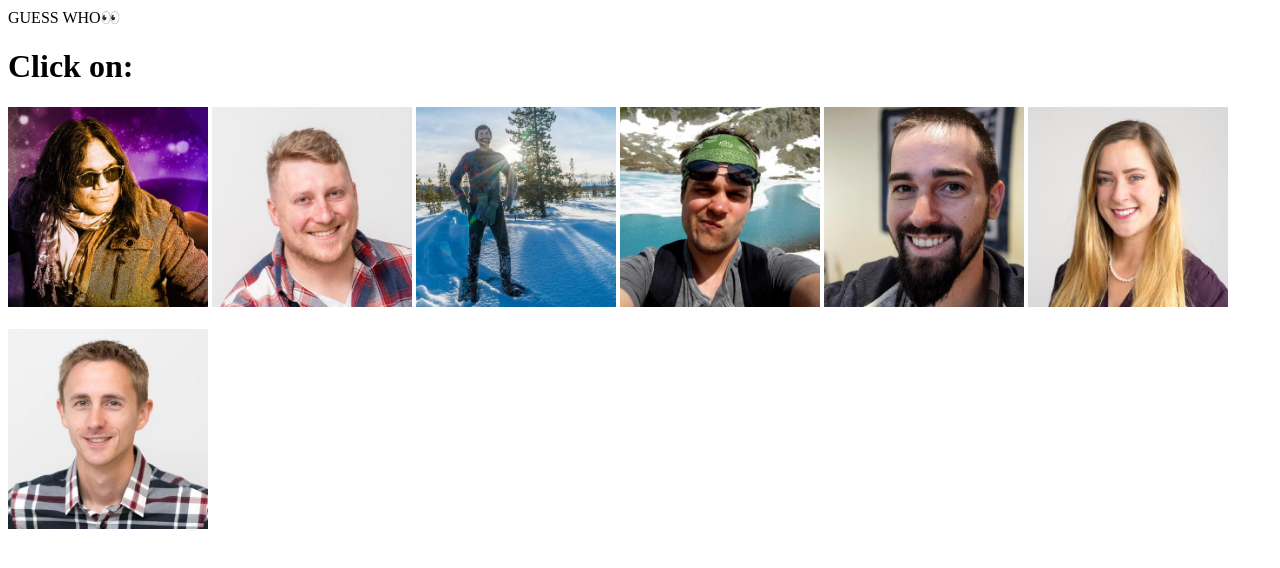
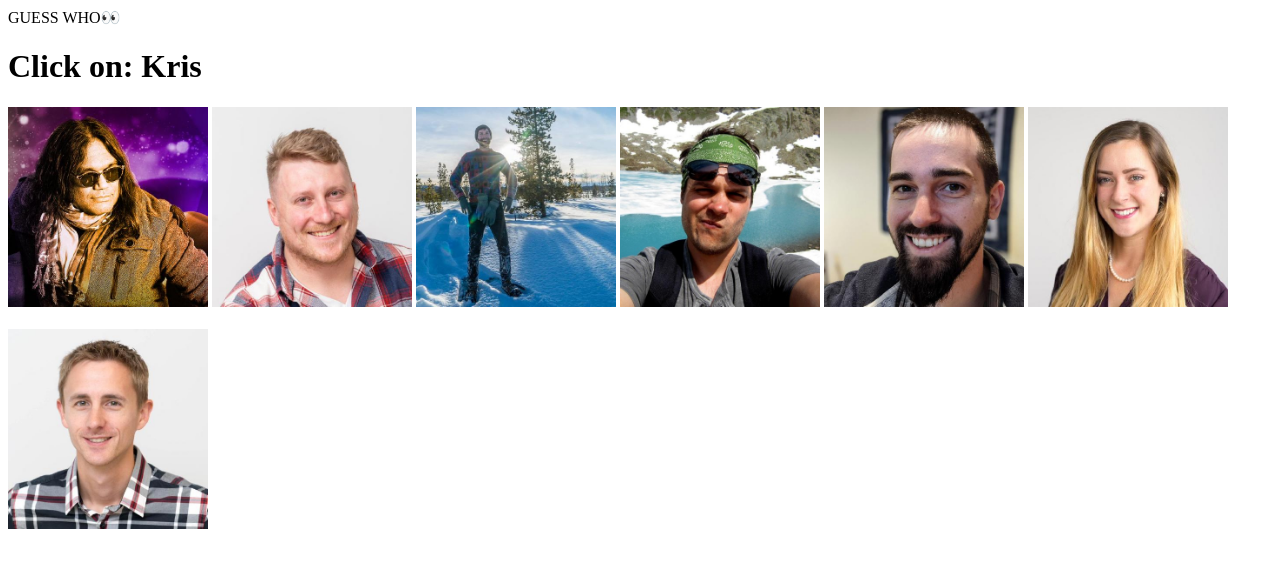
Before and after one commit to luckbuck0/public-guess-who, a plain HTML site: page index.html in a window 1280 px wide. Drawn offline with Linux system fonts and the light colour scheme.

Commit message:
got the random name generator to work it was a struggle

```diff
--- a/client.js
+++ b/client.js
@@ -1,6 +1,6 @@
 $(document).ready(onReady)
-
 console.log('You got this!');
+let names=[]
 console.log('Here are all the available people:', people);
 
 function onReady(){
@@ -14,6 +14,16 @@ function displayProfiles(){
         $('#profileDisplay').append(`
         <span>${individual.image} <span>
         `)
-    }
+        names.push(individual.name)
 
+        let randomName= names[randomNumber(0,9)]
+        console.log('this',randomName);
+        $('.clickme').text(randomName)
+  }
 }
+
+
+function randomNumber(min, max){
+    return Math.floor(Math.random() * (1 + max - min) + min);
+}
+console.log('this', names);
--- a/index.html
+++ b/index.html
@@ -9,7 +9,7 @@
     </head>
     <body>
         <header>GUESS WHO👀</header>
-   <h1>Click on:</h1>
+   <h1>Click on: <span class="clickme"></span> </h1>
         <span id="profileDisplay">
            <!-- where all the people are going to be -->
         </span>
```
